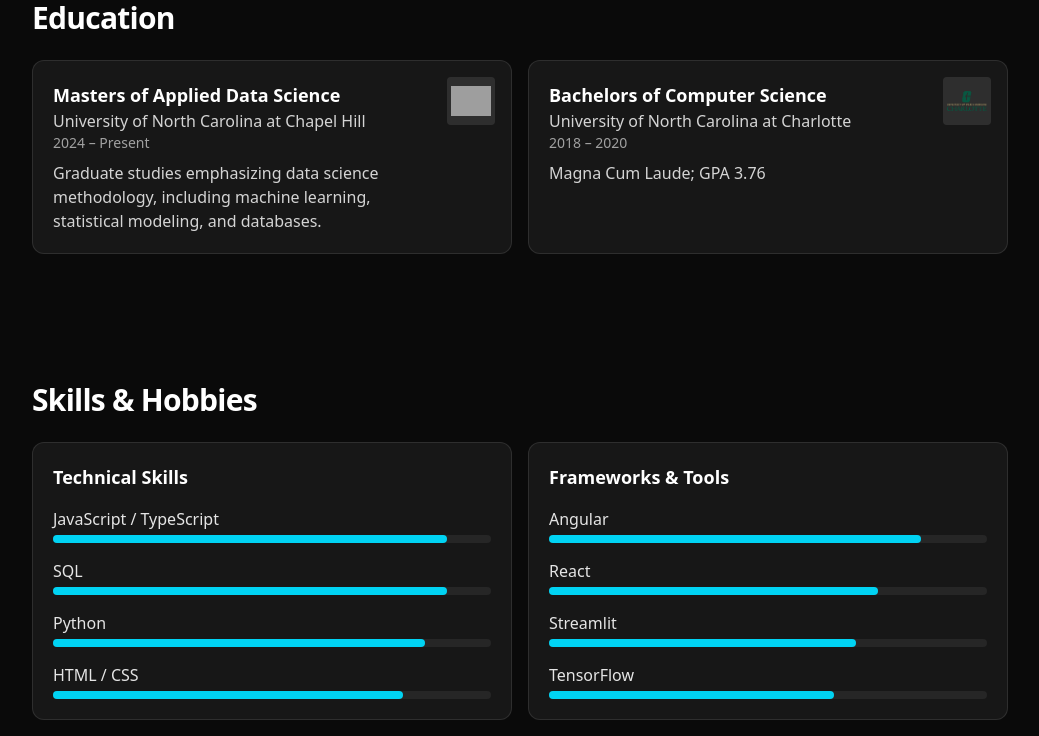
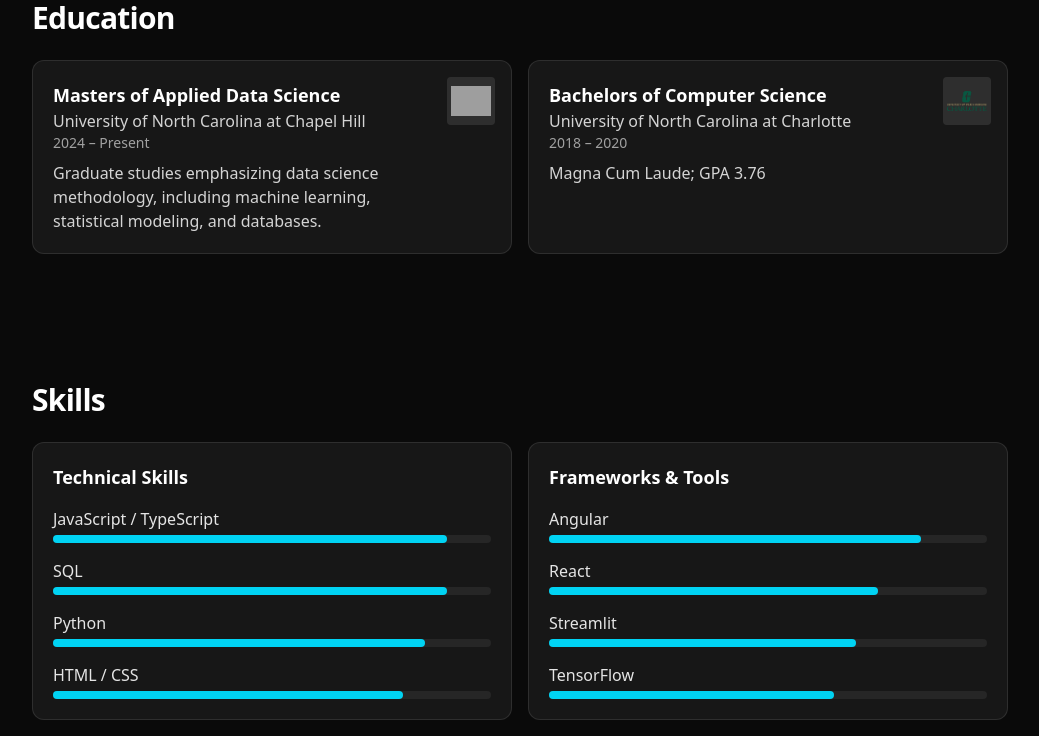
Before and after one commit to joe-bryant8/website-project, a React (Vite) app: page / in a window 1280 px wide. Shown: the part 1734-2470 px from the top of the page, without its empty margins (120-1159 px from the left). Built offline with nearby package versions, Linux system fonts and the light colour scheme; grey boxes are pictures that could not be loaded.

Commit message:
chore: cleanup skills section

```diff
--- a/src/components/SkillsSection.jsx
+++ b/src/components/SkillsSection.jsx
@@ -40,7 +40,7 @@ function Group({ title, items }) {
 
 export default function SkillsSection() {
   return (
-    <Section id="skills" title="Skills & Hobbies">
+    <Section id="skills" title="Skills">
       <div className="grid gap-4 sm:grid-cols-2">
         <Group title="Technical Skills" items={skills.technical} />
         <Group title="Frameworks & Tools" items={skills.frameworks} />
```
